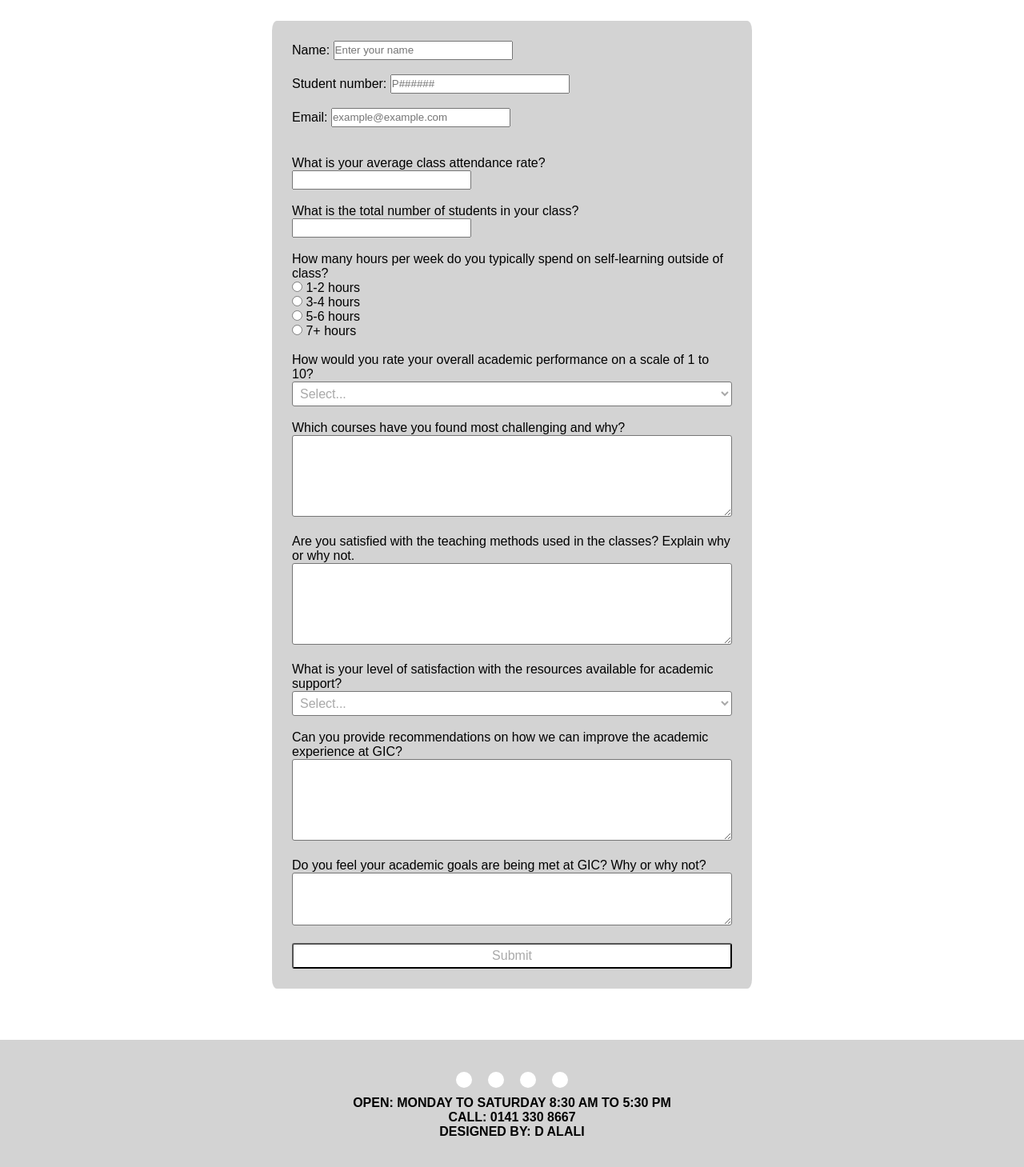
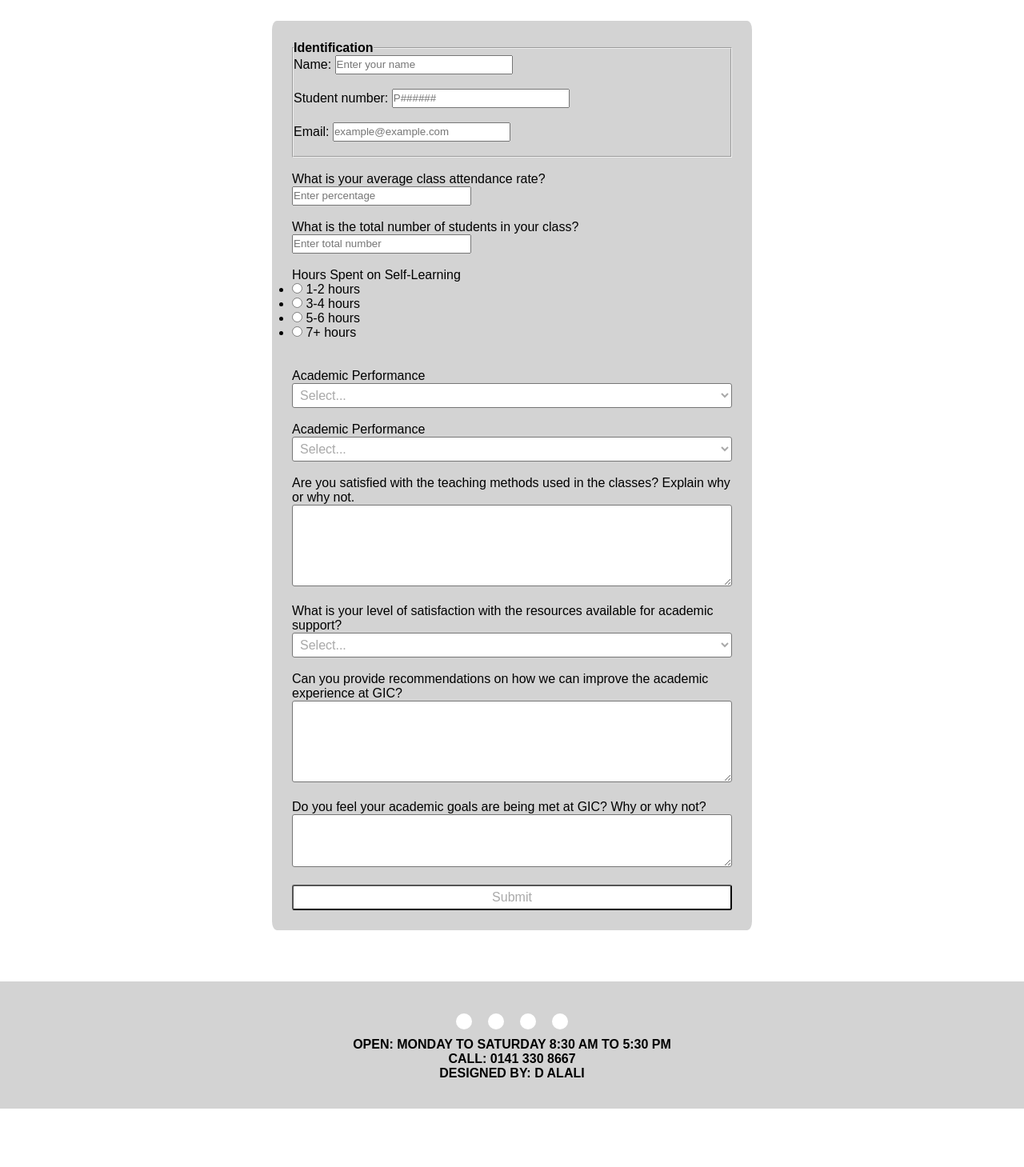
Before and after one commit to alalidana/FC724_3_4, a Flask app: page /questionnaire in a window 1280 px wide. Shown: the part 154-1613 px from the top of the page at 80% size. After the commit the page ends 1540 px from the top, so only its background shows below. Run offline with Flask 3, Linux system fonts and the light colour scheme.

Commit message:
fixing code to make it flask_wtf on the datacollectionpage.html to work with the class

```diff
--- a/form.py
+++ b/form.py
@@ -2,35 +2,35 @@ from flask_wtf import FlaskForm
 from wtforms import StringField, TextAreaField, RadioField, SelectField, SubmitField
 from wtforms.validators import DataRequired, Length, Email, NumberRange
 class Surveyform(FlaskForm):
-    name = StringField('Name', validators=[DataRequired()], render_kw={'placeholder': 'Enter your name', 'id': 'name'})
+    name = StringField('Name: ', validators=[DataRequired()], render_kw={'placeholder': 'Enter your name', 'id': 'name'})
 
-    student_number = StringField('Student number', validators=[DataRequired(), Length(min=7, max=7,message='Student number must be P followed by 6 digits.')],
+    student_number = StringField('Student number: ', validators=[DataRequired(), Length(min=7, max=7,message='Student number must be P followed by 6 digits.')],
                                  render_kw={'placeholder': 'P######', 'id': 'student_number'})
 
-    email = StringField('Email', validators=[DataRequired(), Email()],render_kw={'placeholder': 'example@example.com', 'id': 'email'})
+    email = StringField('Email: ', validators=[DataRequired(), Email()],render_kw={'placeholder': 'example@example.com', 'id': 'email'})
 
-    attendance = StringField('Attendance rate', validators=[DataRequired(), NumberRange(min=0, max=100)],render_kw={'placeholder': 'Enter percentage', 'id': 'attendance'})
+    attendance = StringField('What is your average class attendance rate?', validators=[DataRequired(), NumberRange(min=0, max=100)],render_kw={'placeholder': 'Enter percentage', 'id': 'attendance'})
 
-    students = StringField('Total number of students in Class', validators=[DataRequired()],render_kw={'placeholder': 'Enter total number', 'id': 'students'})
+    students_number = StringField('What is the total number of students in your class?', validators=[DataRequired()],render_kw={'placeholder': 'Enter total number', 'id': 'students'})
 
     self_learning = RadioField('Hours Spent on Self-Learning',choices=[('1-2', '1-2 hours'), ('3-4', '3-4 hours'), ('5-6', '5-6 hours'),
                                         ('7+', '7+ hours')], validators=[DataRequired()])
 
-    performance = SelectField('Academic Performance',choices=[('1', '1'), ('2', '2'), ('3', '3'), ('4', '4'), ('5', '5'), ('6', '6'),
+    performance = SelectField('Academic Performance',choices=[('Select...', 'Select...'), ('1', '1'),('2', '2'), ('3', '3'), ('4', '4'), ('5', '5'), ('6', '6'),
                                        ('7', '7'), ('8', '8'), ('9', '9'), ('10', '10')], validators=[DataRequired()])
 
-    challenging_courses = TextAreaField('Challenging Courses', validators=[DataRequired()],
+    challenging_courses = TextAreaField('Which courses have you found most challenging and why?', validators=[DataRequired()],
                                         render_kw={'placeholder': 'Describe here', 'id': 'challengingCourses'})
 
     resources_satisfaction = SelectField('Resource Satisfaction Level',
-                                         choices=[('1', '1'), ('2', '2'), ('3', '3'), ('4', '4'), ('5', '5'),
+                                         choices=[('Select...', 'Select...'), ('1', '1'), ('2', '2'), ('3', '3'), ('4', '4'), ('5', '5'),
                                                   ('6', '6'), ('7', '7'), ('8', '8'), ('9', '9'), ('10', '10')],
                                          validators=[DataRequired()])
 
-    improvement_suggestions = TextAreaField('Improvement Suggestions', validators=[DataRequired()],
+    improvement_suggestions = TextAreaField('Can you provide recommendations on how we can improve the academic experience at GIC?', validators=[DataRequired()],
                                             render_kw={'placeholder': 'Your recommendations', 'id': 'improvement'})
 
-    goals = TextAreaField('Goals', validators=[DataRequired()],
+    goals = TextAreaField('Do you feel your academic goals are being met at GIC? Why or why not?', validators=[DataRequired()],
                           render_kw={'placeholder': 'Your academic goals', 'id': 'goals'})
 
     submit = SubmitField('Submit')
--- a/templates/datacollectionpage.html
+++ b/templates/datacollectionpage.html
@@ -27,63 +27,40 @@
             <h1 id="title">Students Progress at GIC Survey</h1>
             </div>
         </header>
-        <form method="post" id="survey-form" action="{{ url_for('questionnaire') }}>
+        <form method="post" id="survey-form" action="{{ url_for('questionnaire') }}">
+            {{ form.csrf_token() }}
+
             <fieldset>
             <legend><strong>Identification</strong></legend>
-                <!--Name-->
-                <label for="name">Name:</label>
-                {{ form.name(id='name', placeholder='Enter your name') }}
-                <br><br>
+                <!-- Name Field -->
+                {{ form.name.label }}
+                {{ form.name() }}<br><br>
 
-                <!--Student Number-->
-                <label for="student_number" id="student_number">Student number:</label>
-                <input type="text" name="student_number" placeholder="P######" pattern="P[0-9]{6}" required>
-                <br><br>
-                <!--Email-->
-                <label for="email" id="email">Email:</label>
-                <input type="email" name="email" placeholder="example@example.com" required/>
-                <br><br>
+                <!-- Student Number Field -->
+                {{ form.student_number.label }}
+                {{ form.student_number() }}<br><br>
+
+                <!-- Email Field -->
+                {{ form.email.label }}
+                {{ form.email() }}<br><br>
+            </fieldset>
             </fieldset>
             <br>
                 <!--attendance-->
-                <label for="attendance">What is your average class attendance rate?</label><br>
-                <input type="rate" id="attendance" name="attendance">
-                <br><br>
+                {{ form.attendance.label }}<br>
+                {{ form.attendance() }}<br><br>
                 <!--Number of students-->
-                <label for="students">What is the total number of students in your class?</label><br>
-                <input type="total-number" id="students" name="students">
-                <br><br>
+                {{ form.students_number.label }}<br>
+                {{ form.students_number() }}<br><br>
                 <!--Hours spent self-studying radio buttons-->
-                <label>How many hours per week do you typically spend on self-learning outside of class?</label><br>
-                <input type="radio" id="hours1" name="self_learning" value="1-2 hours">
-                <label for="hours1">1-2 hours</label><br>
-                <input type="radio" id="hours2" name="self_learning" value="3-4 hours">
-                <label for="hours2">3-4 hours</label><br>
-                <input type="radio" id="hours3" name="self_learning" value="5-6 hours">
-                <label for="hours3">5-6 hours</label><br>
-                <input type="radio" id="hours4" name="self_learning" value="7+ hours">
-                <label for="hours4">7+ hours</label><br>
-                <br>
+                {{ form.self_learning.label }}<br>
+                {{ form.self_learning() }}<br><br>
                 <!--academic performance drop down menu-->
-                <label for="performance">How would you rate your overall academic performance on a scale of 1 to 10?</label><br>
-                <select id="performance" name="performance">
-                    <option value="">Select...</option>
-                    <option value="1">1</option>
-                    <option value="2">2</option>
-                    <option value="3">3</option>
-                    <option value="4">4</option>
-                    <option value="5">5</option>
-                    <option value="6">6</option>
-                    <option value="7">7</option>
-                    <option value="8">8</option>
-                    <option value="9">9</option>
-                    <option value="10">10</option>
-                </select><br>
-                <br>
+                {{ form.performance.label }}<br>
+                {{ form.performance() }}<br><br>
                 <!--most challenging course-->
-                <label for="challengingCourses">Which courses have you found most challenging and why?</label><br>
-                <textarea id="challengingCourses" name="challengingCourses" cols="40" rows="5" max="250"></textarea><br>
-                <br>
+                {{ form.performance.label }}<br>
+                {{ form.performance() }}<br><br>
                 <!--teaching methods-->
                 <label for="teachingMethods">Are you satisfied with the teaching methods used in the classes? Explain why or why not.</label><br>
                 <textarea id="teachingMethods" name="teachingMethods" cols="40" rows="5" max="250"></textarea><br>
```
